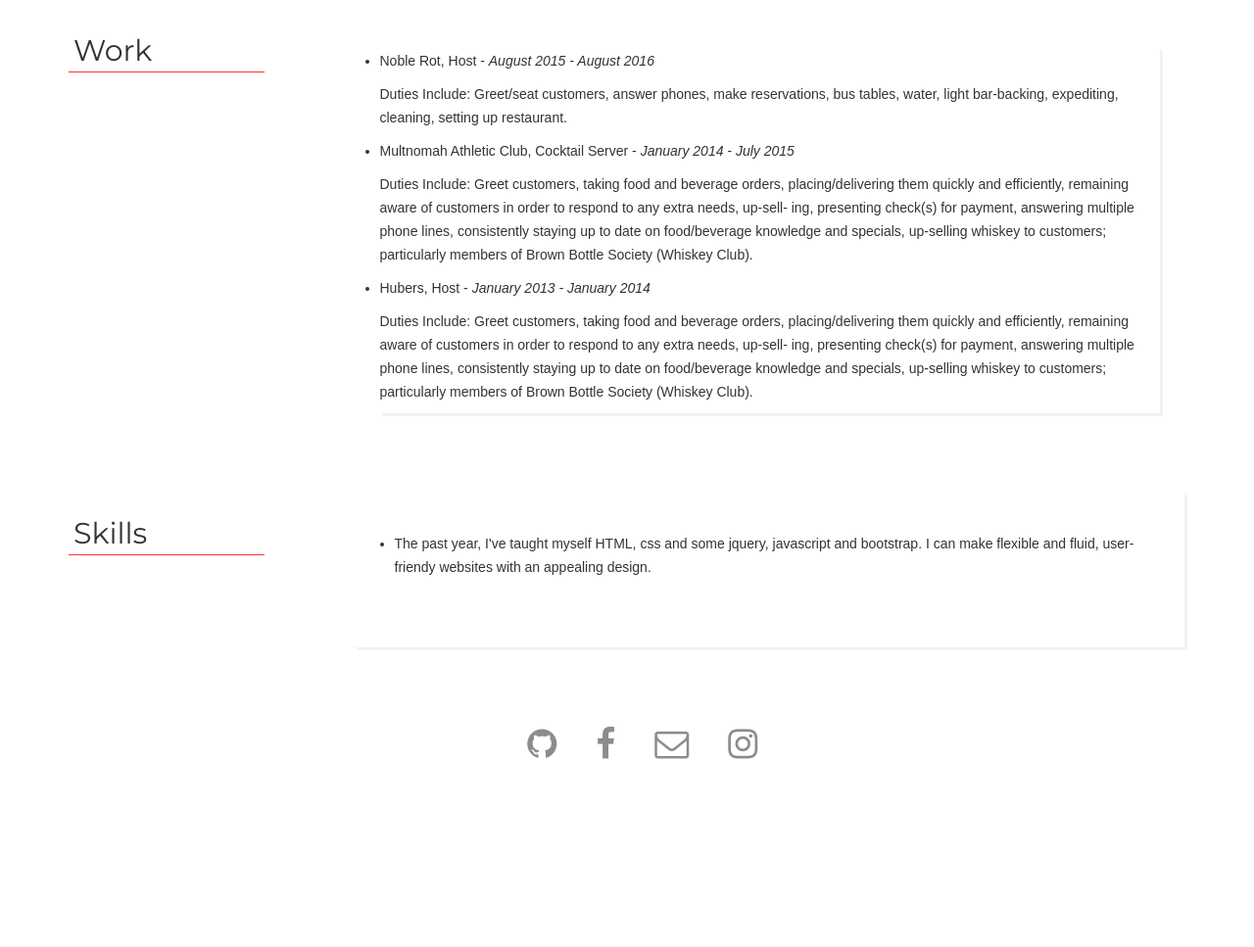
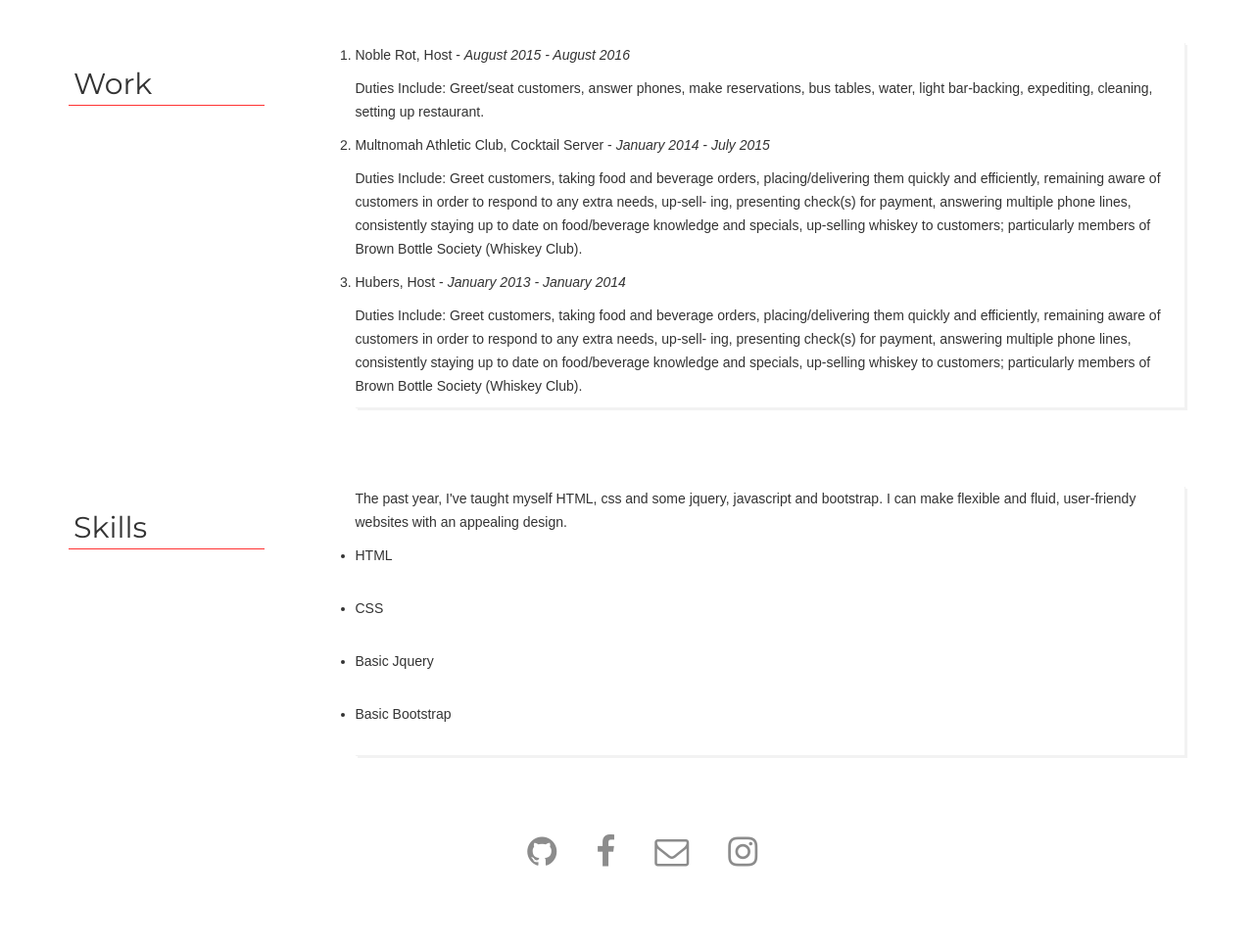
Before and after one commit to ayanapowell/AyanapowellPortfolio, a plain HTML site: page resume.html in a window 1280 px wide. Shown: the part 460-1427 px from the top of the page at 98% size. Before the commit the page ends 1317 px from the top, so only its background shows below. Drawn offline with nearby package versions, Linux system fonts and the light colour scheme; a web font is replaced by a local one.

Commit message:
changes to the ul and ol classes

```diff
--- a/css/resume.css
+++ b/css/resume.css
@@ -74,7 +74,8 @@
 	width: 200px;
 }
 
-ul {
+ul,
+ol {
 	border-bottom: solid 0.5px #f2f2f2;
 	border-right: solid 0.5px #f2f2f2;
 	box-shadow: 2px 2px #f2f2f2;
@@ -86,7 +87,7 @@
 	padding-left: 90px;
 }
 
-.work,
+.work ol
 .skills ul {
 	padding: 40px;
 }
--- a/resume.html
+++ b/resume.html
@@ -15,8 +15,10 @@
 	</head>
 	<body>
 		<header class="jumbotron col-sm-12">
+			<div>
 			<a href="index.html"><h1>Ayana Powell.</h1></a>
 			<p>@ayanapowell</p>
+			</div>
 		</header>
 		<div class="container">
 			<div class="row">
@@ -39,7 +41,7 @@
 					<h2>Work</h2>
 				</div>
 				<div class="work col-sm-9 pull-right">
-					<ul>
+					<ol>
 						<li>
 							<p><strong>Noble Rot, Host</strong> - <em>August 2015 - August 2016</em></p>
 							<p><strong>Duties Include:</strong> Greet/seat customers, answer phones, make reservations, bus tables, water, light bar-backing, expediting, cleaning, setting up restaurant.</p>
@@ -52,7 +54,7 @@
 							<p><strong>Hubers, Host</strong> - <em>January 2013 - January 2014</em></p>
 							<p><strong>Duties Include:</strong> Greet customers, taking food and beverage orders, placing/delivering them quickly and efficiently, remaining aware of customers in order to respond to any extra needs, up-sell- ing, presenting check(s) for payment, answering multiple phone lines, consistently staying up to date on food/beverage knowledge and specials, up-selling whiskey to customers; particularly members of Brown Bottle Society (Whiskey Club).</p>
 						</li>
-					</ul>
+					</0l>
 				</div>
 			</div>
 			<div class="row">
@@ -61,8 +63,18 @@
 				</div>
 				<div class="skills col-sm-9 pull-right">
 					<ul>
+						<p>The past year, I've taught myself HTML, css and some jquery, javascript and bootstrap. I can make flexible and fluid, user-friendy websites with an appealing design.</p>
 						<li>
-							<p>The past year, I've taught myself HTML, css and some jquery, javascript and bootstrap. I can make flexible and fluid, user-friendy websites with an appealing design.</p>
+							<p>HTML</p>
+						</li>
+						<li>
+							<p>CSS</p>
+						</li>
+						<li>
+							<p>Basic Jquery</p>
+						</li>
+						<li>
+							<p>Basic Bootstrap</p>
 						</li>
 					</ul>
 				</div>
```
